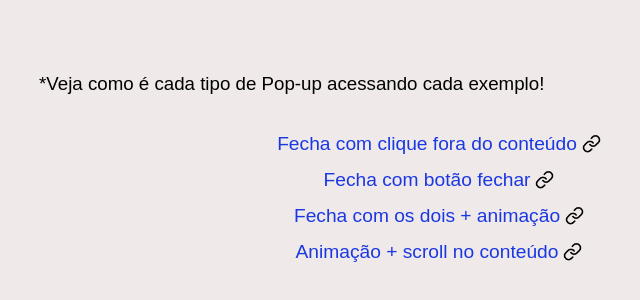
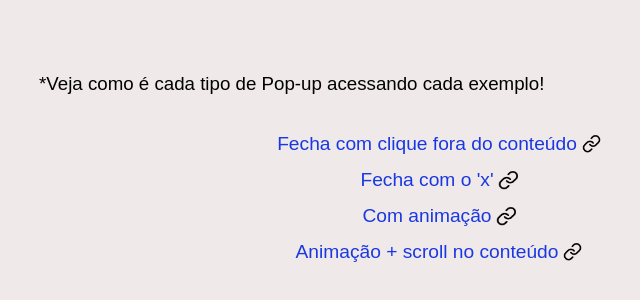
Before and after one commit to Refusado/Pop-up-CSS, a plain HTML site: page index.html in a window 1280 px wide. Shown: the part 244-544 px from the top of the page, without its empty margins (201-841 px from the left). Drawn offline with Linux system fonts and the light colour scheme.

Commit message:
melhorias

```diff
--- a/index.html
+++ b/index.html
@@ -3,7 +3,7 @@
         <meta charset="UTF-8">
         <meta name="viewport" content="width=device-width, initial-scale=1.0">
         <title>Pop-up CSS</title>
-        <link rel="shortcut icon" href="images/popup-icon.png" type="image/x-icon">
+        <link rel="shortcut icon" href="images/popup-icon.png">
         <link rel="stylesheet" href="styles/popup-source.css">
         <link rel="stylesheet" href="styles/style.css">
     </head>
@@ -11,8 +11,8 @@
         <h3 class="body-hint">Veja como é cada tipo de Pop-up acessando cada exemplo!</h3>
         <main>
             <a class="exemple-acess popup-title" href="tipo01.html"><p>Fecha com clique fora do conteúdo</p></a>
-            <a class="exemple-acess popup-title" href="tipo02.html"><p>Fecha com botão fechar</p></a>
-            <a class="exemple-acess popup-title" href="tipo03.html"><p>Fecha com os dois + animação</p></a>
+            <a class="exemple-acess popup-title" href="tipo02.html"><p>Fecha com o 'x'</p></a>
+            <a class="exemple-acess popup-title" href="tipo03.html"><p>Com animação</p></a>
             <a class="exemple-acess popup-title" href="tipo04.html"><p>Animação + scroll no conteúdo</p></a>
         </main>
     </body>
```
